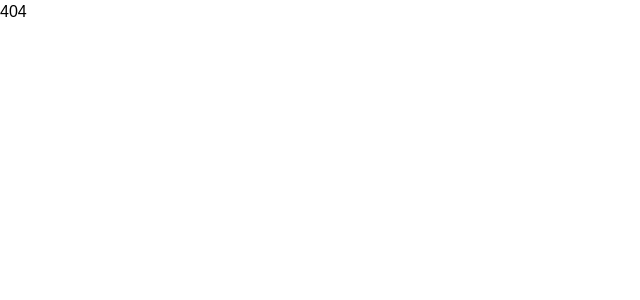
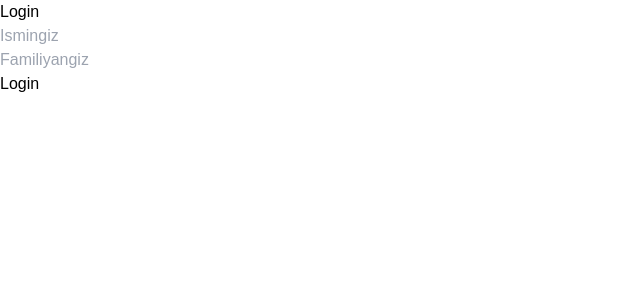
Before and after one commit to dilshodbek0515/food, a React (Vite) app: page /login in a window 1280 px wide. Shown: the top 300 px of the page, without its empty margins (0-640 px from the left). Built offline with nearby package versions, Linux system fonts and the light colour scheme.

Commit message:
food login start

```diff
--- /dev/null
+++ b/src/pages/auth/Auth.ts
@@ -0,0 +1,11 @@
+export const auth = () => {
+  return !!localStorage.getItem('user')
+}
+
+export const login = (userData: { name: string; surname: string }) => {
+  localStorage.setItem('user', JSON.stringify(userData))
+}
+
+export const logOut = () => {
+  localStorage.removeItem('user')
+}
--- a/src/pages/layout/Layout.tsx
+++ b/src/pages/layout/Layout.tsx
@@ -1,14 +1,12 @@
-import { Outlet } from 'react-router-dom'
+import { Navigate, Outlet } from 'react-router-dom'
 import Header from '../../components/header/Header'
 import Footer from '../../components/footer/Footer'
-
+import { auth } from '../auth/Auth'
 const Layout = () => {
   return (
     <div>
       <Header />
-      <main>
-        <Outlet />
-      </main>
+      <main>{auth() ? <Outlet /> : <Navigate to={'/login'} />}</main>
       <Footer />
     </div>
   )
--- /dev/null
+++ b/src/pages/login/Login.tsx
@@ -0,0 +1,45 @@
+import React, { useState } from 'react'
+import toast, { Toaster } from 'react-hot-toast'
+import { useNavigate } from 'react-router-dom'
+import { login } from '../auth/Auth'
+
+const Login: React.FC = () => {
+  const [name, setName] = useState('')
+  const [surname, setSurname] = useState('')
+  const navigate = useNavigate()
+
+  const handleLogin = () => {
+    if (name && surname) {
+      login({ name, surname })
+      toast.success(`Tabriklaymiz siz ro'yxatdan o'tdingiz !`)
+      setTimeout(() => {
+        navigate('/home')
+      }, 1000)
+    } else {
+      toast.error('Iltimos Ism Familiyangizni kiriting !!!')
+    }
+  }
+  return (
+    <div className='text-center mt-20'>
+      <h2>Login</h2>
+      <input
+        type='text'
+        placeholder='Ismingiz'
+        value={name}
+        onChange={e => setName(e.target.value)}
+      />
+      <br />
+      <input
+        type='text'
+        placeholder='Familiyangiz'
+        value={surname}
+        onChange={e => setSurname(e.target.value)}
+      />
+      <br />
+      <button onClick={handleLogin}>Login</button>
+      <Toaster position='top-center' reverseOrder={false} />
+    </div>
+  )
+}
+
+export default Login
```
Also changed, not shown: src/router/Router.tsx (+6 -1 lines), vercel.json (added).
